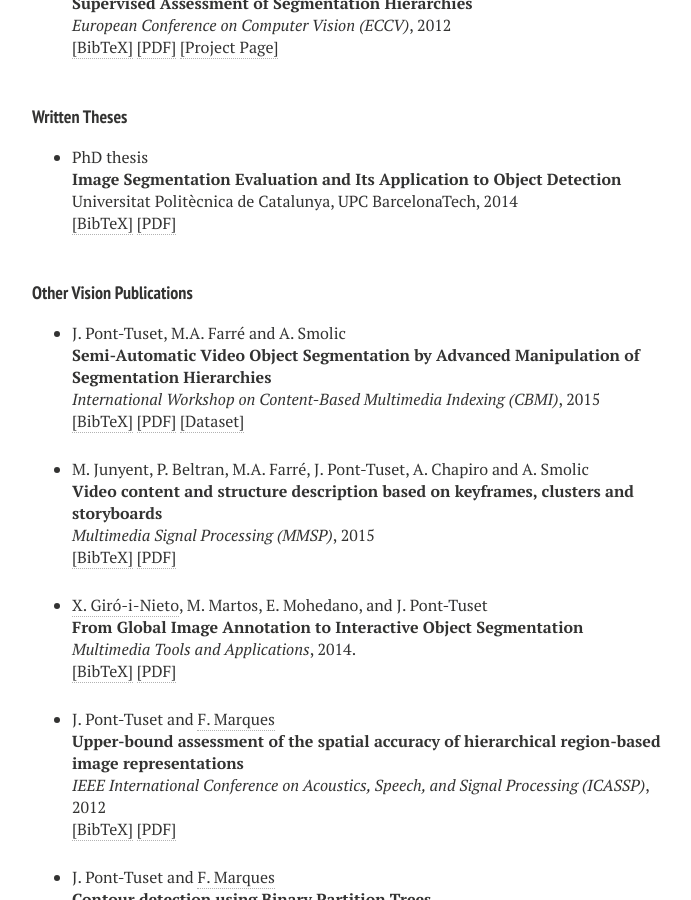
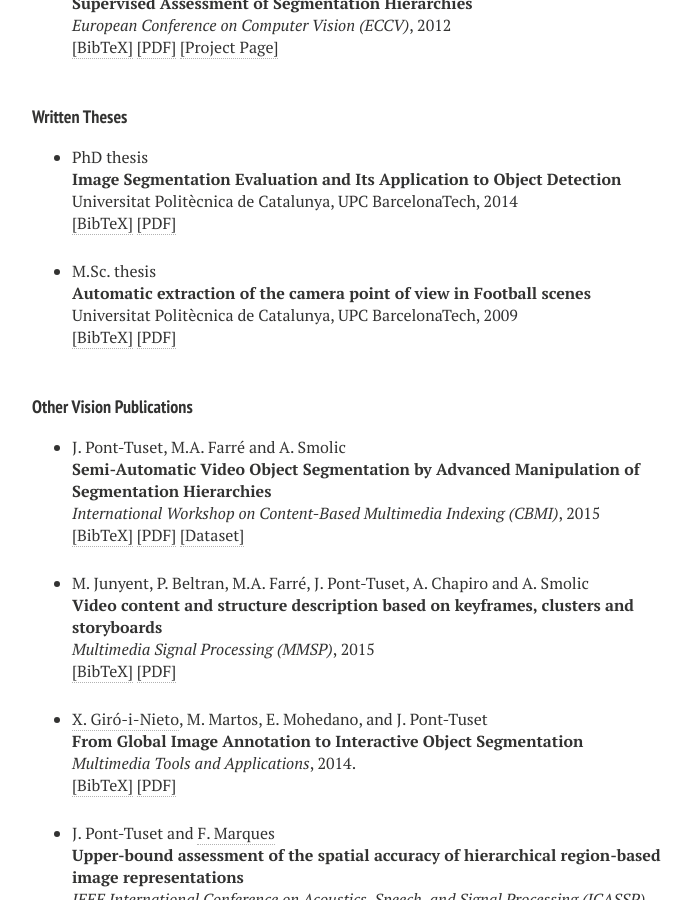
Before and after one commit to jponttuset/jponttuset.github.io, a Jekyll site: the page built from publications.md, in a window 1280 px wide and 900 px high, scrolled down 1257 px. Shown: the whole window, without its empty margins (288-979 px from the left). Built offline with Jekyll 4.4.1, drawn with Linux system fonts in a browser that asks for light colours; nearby versions of some CDN libraries.

Commit message:
- Adding Master Thesis

```diff
--- a/_layouts/publications.html
+++ b/_layouts/publications.html
@@ -326,8 +326,29 @@ J. Pont-Tuset and <a href="http://www.vision.ee.ethz.ch/members/get_member.cgi?i
                 <pre>@phdthesis{Pont-Tuset2014,
     author = {Jordi Pont-Tuset},
     title = {Image Segmentation Evaluation and Its Application to Object Detection},
-    school = {Universitat Polit&egrave;cnica de Catalunya, UPC BarcelonaTech},
+    school = {Universitat {P}olit\`{e}cnica de {C}atalunya, {UPC} {B}arcelona{T}ech},
     year = {2014}
+}</pre>
+            </div>
+        </li>
+
+                <!-- Item: Pont-Tuset2009 -->
+        <li ><p>
+            M.Sc. thesis<br>
+            <b>Automatic extraction of the camera point of view in Football scenes</b><br>
+            Universitat Polit&egrave;cnica de Catalunya, UPC BarcelonaTech, 2009
+
+            <br />
+            <a href="javascript:toggleBibtex('Pont-Tuset2009')">[BibTeX]</a>
+
+            <a href="http://upcommons.upc.edu/bitstream/handle/2099.1/21363/Jordi_Pont_Master_Thesis_p.pdf?sequence=1&isAllowed=y"  target="_blank">[PDF]</a>
+            </p>
+            <div id="bib_Pont-Tuset2009" class="bibtex noshow">
+                <pre>@MastersThesis{Pont-Tuset2009,
+    author = {Jordi Pont-Tuset},
+    title = {Automatic extraction of the camera point of view in Football scenes},
+    school = {Universitat {P}olit\`{e}cnica de {C}atalunya, {UPC} {B}arcelona{T}ech},
+    year = {2009}
 }</pre>
             </div>
         </li>
```
